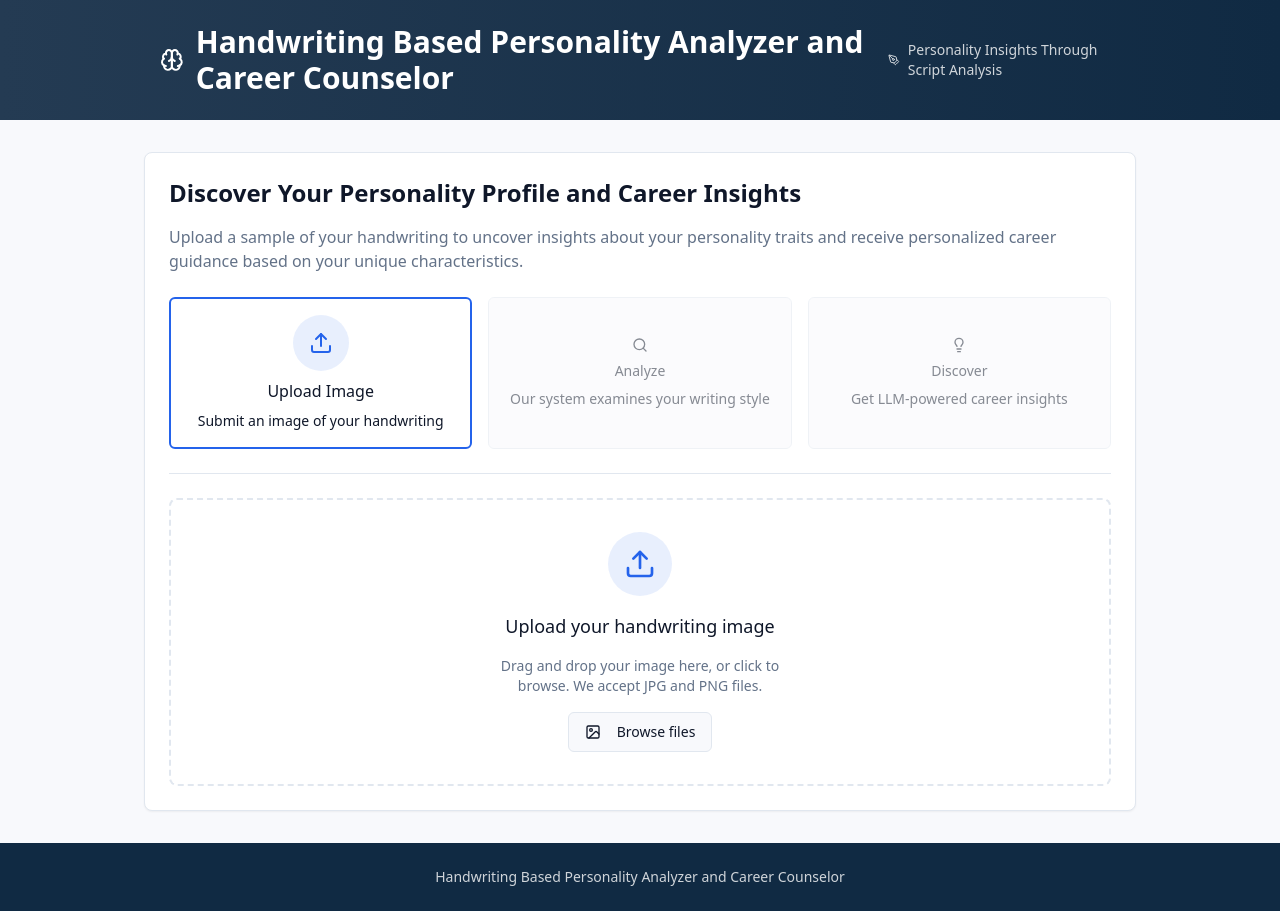
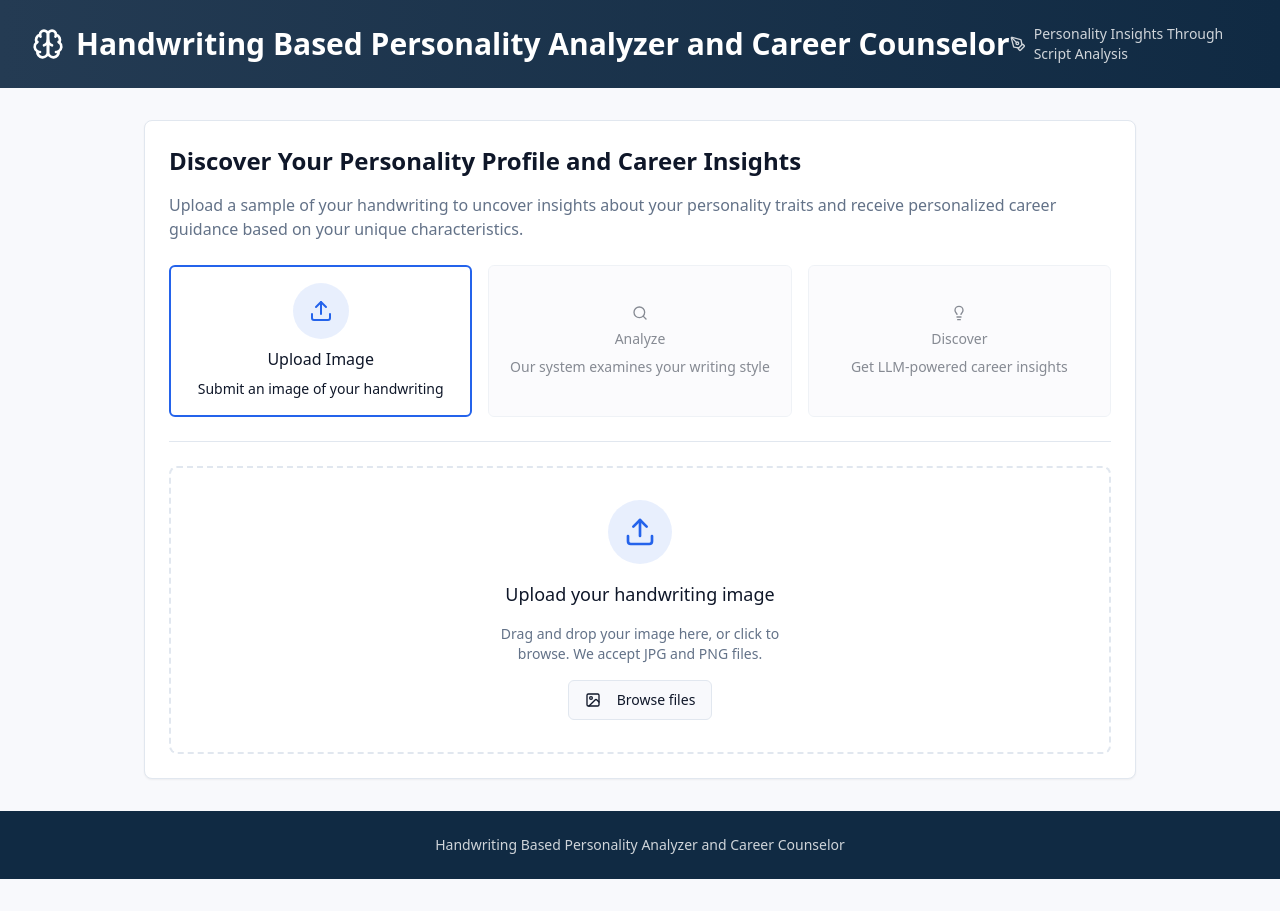
Before and after one commit to aparnah30/persona-script-navigator, a React (Vite) app: page / in a window 1280 px wide. After the commit the page ends 879 px from the top, so only its background shows below. Built offline with nearby package versions, Linux system fonts and the light colour scheme.

Commit message:
Improve page layout
Adjust the layout to better utilize screen space and prevent text wrapping in headings.

```diff
--- a/src/pages/Index.tsx
+++ b/src/pages/Index.tsx
@@ -103,14 +103,18 @@ const Index = () => {
     <div className="min-h-screen flex flex-col">
       {/* Header */}
       <header className="w-full bg-gradient-to-r from-navy-800 to-navy-900 text-white py-6 px-4">
-        <div className="container max-w-5xl mx-auto flex flex-col md:flex-row justify-between items-center">
-          <div className="flex items-center mb-4 md:mb-0">
-            <Brain className="w-8 h-8 mr-3" />
-            <h1 className="text-2xl md:text-3xl font-bold">Handwriting Based Personality Analyzer and Career Counselor</h1>
-          </div>
-          <div className="flex items-center text-sm opacity-80">
-            <PenTool className="w-4 h-4 mr-2" />
-            <span>Personality Insights Through Script Analysis</span>
+        <div className="container mx-auto max-w-full px-4">
+          <div className="flex flex-col lg:flex-row justify-between items-center">
+            <div className="flex items-center mb-4 lg:mb-0 text-center lg:text-left">
+              <Brain className="w-8 h-8 mr-3 flex-shrink-0" />
+              <h1 className="text-xl sm:text-2xl md:text-3xl font-bold whitespace-normal sm:whitespace-nowrap">
+                Handwriting Based Personality Analyzer and Career Counselor
+              </h1>
+            </div>
+            <div className="flex items-center text-sm opacity-80 mt-2 lg:mt-0">
+              <PenTool className="w-4 h-4 mr-2 flex-shrink-0" />
+              <span>Personality Insights Through Script Analysis</span>
+            </div>
           </div>
         </div>
       </header>
@@ -208,7 +212,7 @@ const Index = () => {
 
       {/* Footer */}
       <footer className="bg-navy-900 text-white/80 py-6 px-4">
-        <div className="container max-w-5xl mx-auto text-center text-sm">
+        <div className="container mx-auto max-w-full text-center text-sm">
           <p>Handwriting Based Personality Analyzer and Career Counselor</p>
         </div>
       </footer>
```
